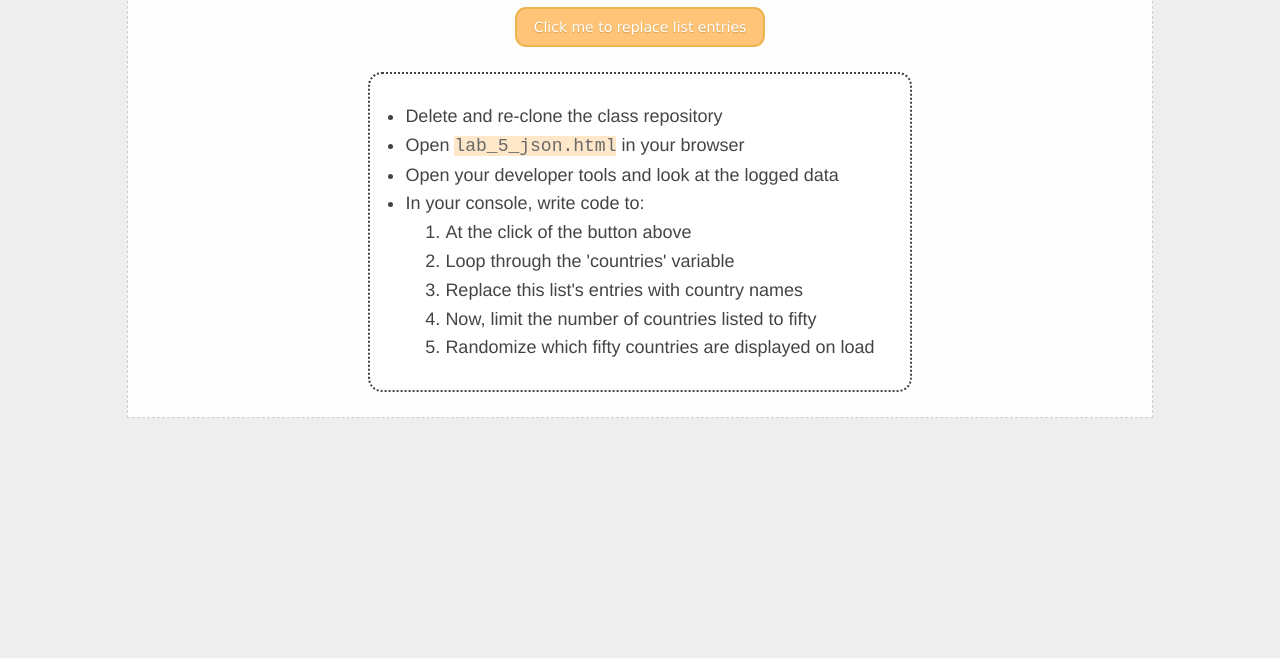
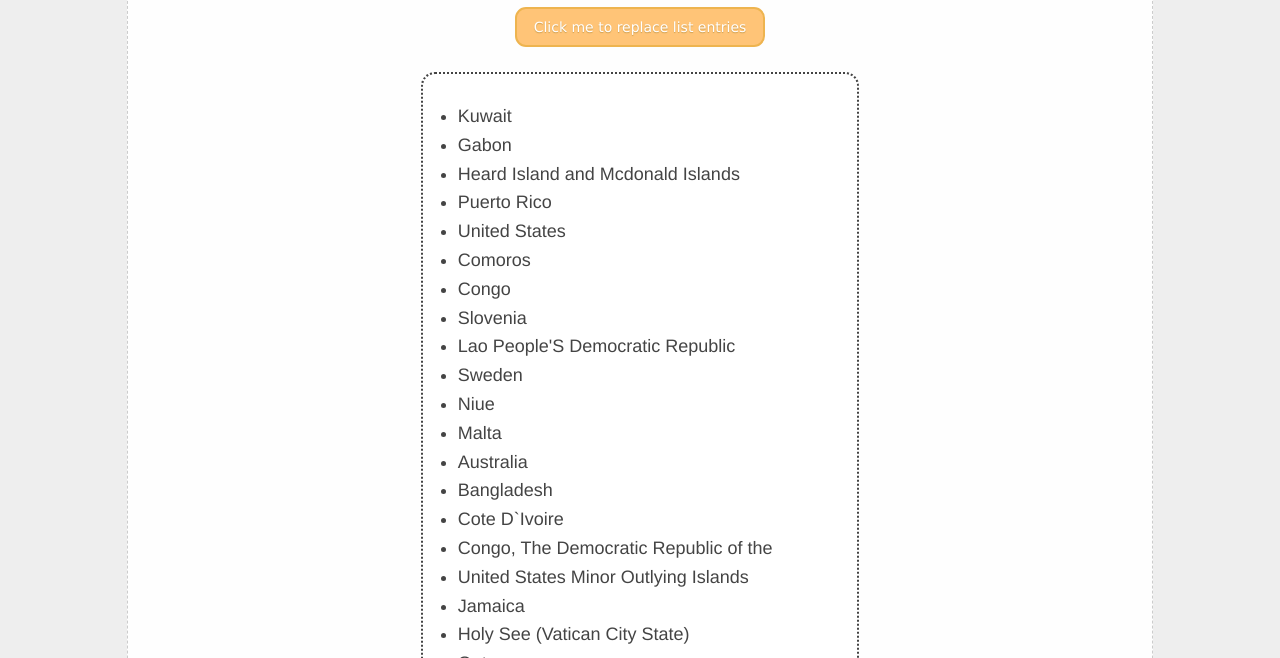
Before and after one commit to lukeagibson/lukeagibson.github.io, a plain HTML site: page lab_5/index.html in a window 1280 px wide. Both pictures are taken after a click on the button "Click me to replace list entries". Shown: the part 142-800 px from the top of the page. Drawn offline with Linux system fonts and the light colour scheme.

Commit message:
Update index.html

```diff
--- a/lab_5/index.html
+++ b/lab_5/index.html
@@ -295,7 +295,7 @@
         country_list += "<li>"+data[y].name+"</li>"
         delete data[y];
       }
-      document.getElementsByClassName("instructions")[0].innerHTML = data[y].name;
+      document.getElementsByClassName("instructions")[0].innerHTML = country_list;
     }
 
   </script>
```
